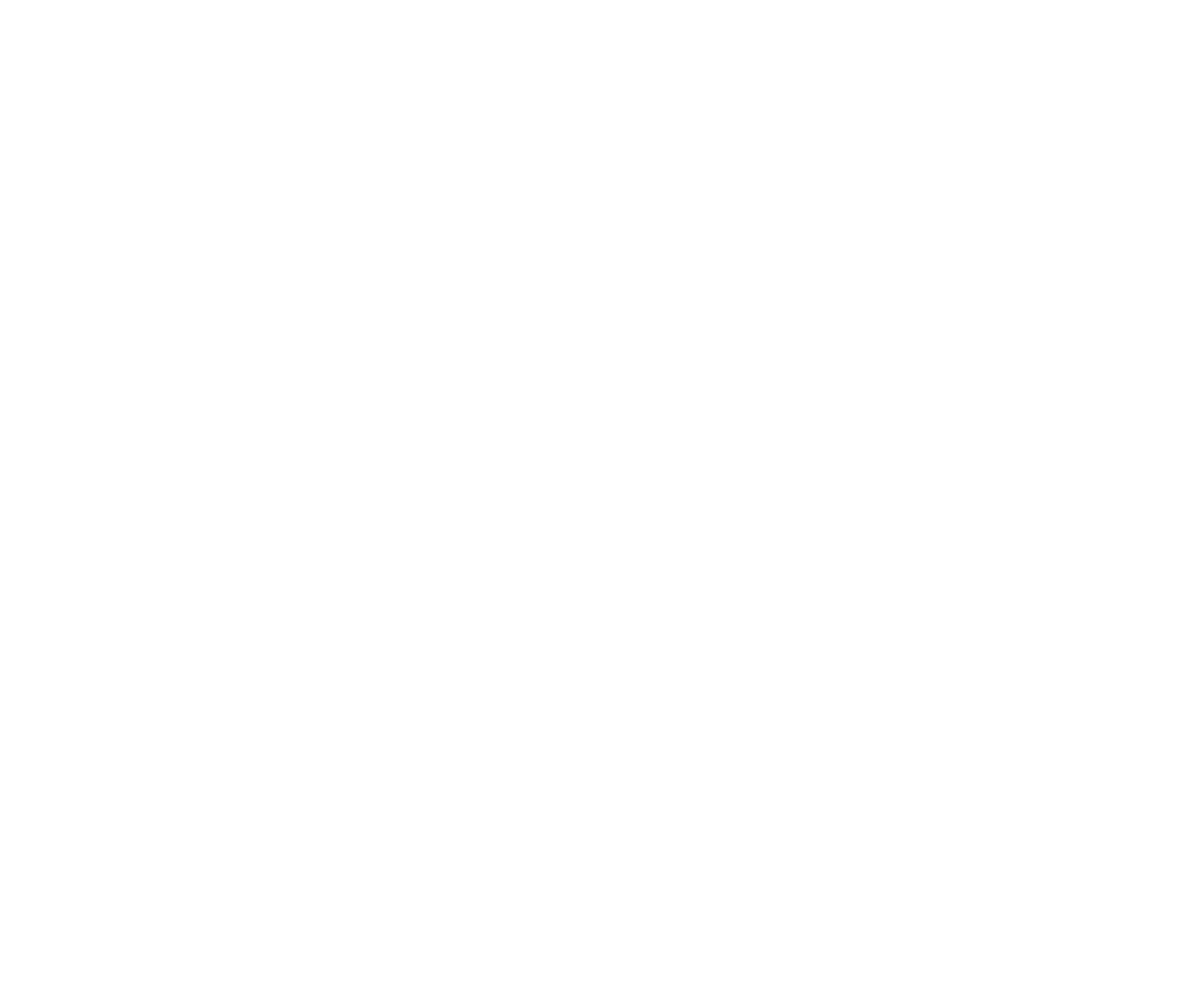
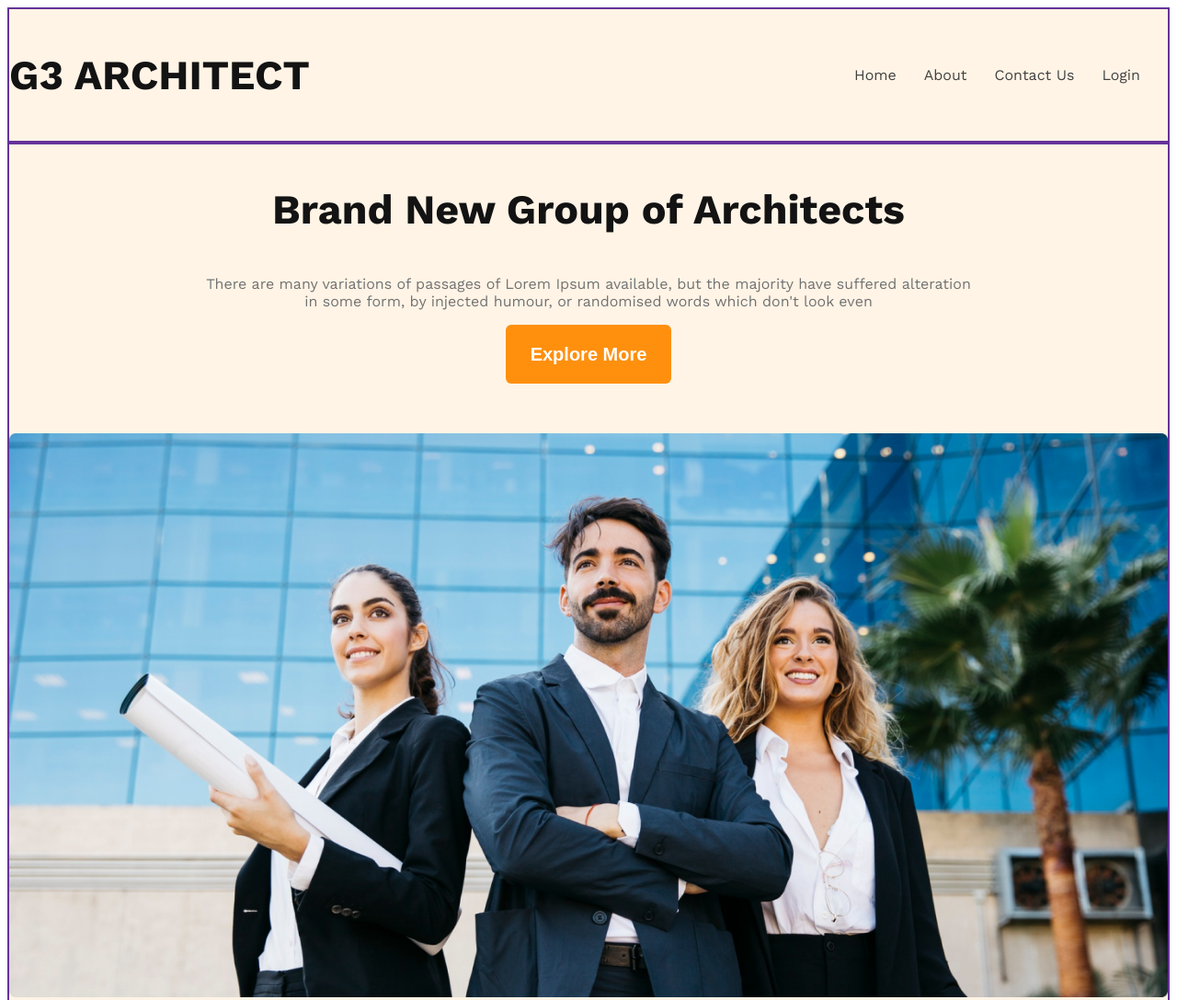
Before and after one commit to zarin857/g3-architect-website, a plain HTML site: page index.html in a window 1280 px wide. Shown: the top 1087 px of the page at 92% size. Before the commit the page ends 800 px from the top, so only its background shows below. Drawn offline with nearby package versions, Linux system fonts and the light colour scheme.

Commit message:
added banner and btn-primary

```diff
--- a/index.html
+++ b/index.html
@@ -7,6 +7,28 @@
     <link rel="stylesheet" href="styles/architect.css">
 </head>
 <body class="work-sans-fonts">
+    <header class="bg-light">
+        <nav class="navbar display-flex">
+            <h3 class="brand">G3 ARCHITECT</h3>
+            <ul class="nav-links display-flex">
+                <li class="nav-items "><a href="" class="nav-link text-gray">Home</a></li>
+                <li class="nav-items "><a href="" class="nav-link text-gray">About</a></li>
+                <li class="nav-items "><a href="" class="nav-link text-gray"> Contact Us </a></li>
+                <li class="nav-items "><a href="" class="nav-link text-gray">Login</a></li>
+            </ul>
+        </nav>
+        <div class="banner">
+        <div class="banner-content">
+             <h3 class="banner-title">Brand New Group of Architects </h3>
+         <p class="banner-description text-light-gray">There are many variations of passages of Lorem Ipsum available, but the majority have suffered alteration in some form, by injected humour, or randomised words which don't look even</p>
+         <button class="btn-primary">Explore More</button>
+        </div>
+         <img src="images/banner.png" alt="" srcset="">
 
+        </div>
+    </header>
+
+<main></main>
+<footer></footer>
 </body>
 </html>
--- a/styles/architect.css
+++ b/styles/architect.css
@@ -5,3 +5,85 @@
   font-weight: 400;
   font-style: normal;
 }
+/* *{
+    margin: 0;
+    padding: 0;
+} */
+
+/* shared style */
+.display-flex{
+    display: flex;
+}
+/* dark o2 */
+.text-gray{
+  color: #424242;
+}
+/* dark 03 */
+.text-light-gray{
+    color: #727272
+}
+    .display-flex{
+    display: flex;;
+}
+.bg-light{
+    background-color: rgba(255, 144, 14, 0.1)
+}
+.btn-primary{
+   width: 180px;
+   height: 64px;
+   background-color: #FF900E;
+   padding: 20px 25px;
+   border: none;
+   border-radius: 6px;
+   font-weight: 600;
+   font-size: 1.25rem;
+   color: #ffffff;
+}
+/* header style */
+
+
+/* navbar related style */
+.brand{
+    font-weight: 700;
+    font-size: 2.8rem;
+    color: #131313;
+}
+.nav-items{
+    list-style: none;
+
+}
+.nav-link{
+    text-decoration: none;
+    margin-right: 30px;
+}
+.navbar{
+    justify-content: space-between;
+    align-items: center;
+}
+ .navbar, .banner{
+   max-width: 1400px;
+    margin: 0;
+    margin: auto;
+   border: 2px solid rebeccapurple;
+}
+
+/* banner styling */
+ .banner img{
+    width: 100%;
+ }
+ .banner-content{
+    max-width: 850px;
+    text-align: center;
+    margin: 0 auto;
+    margin-bottom: 54px;
+ }
+ .banner-title{
+    font-weight: bold;
+    font-size: 2.8rem;
+    color: #131313;
+
+ }
+ .banner-description{
+    font-weight: 400;
+    font-size: 1rem;
+}
```
